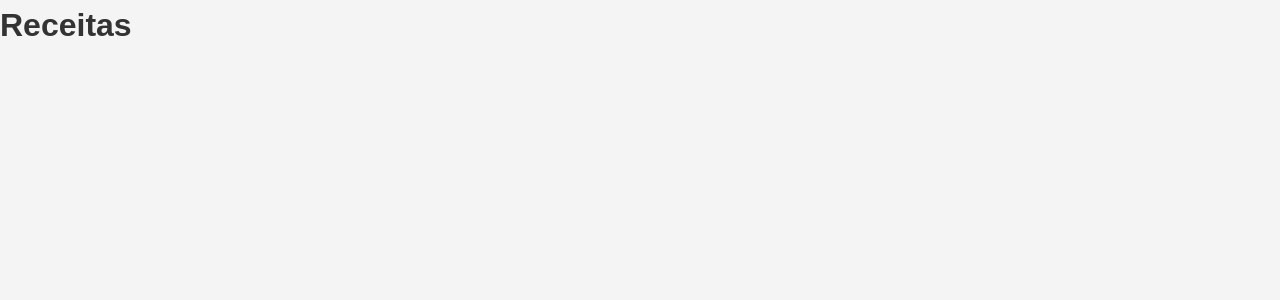
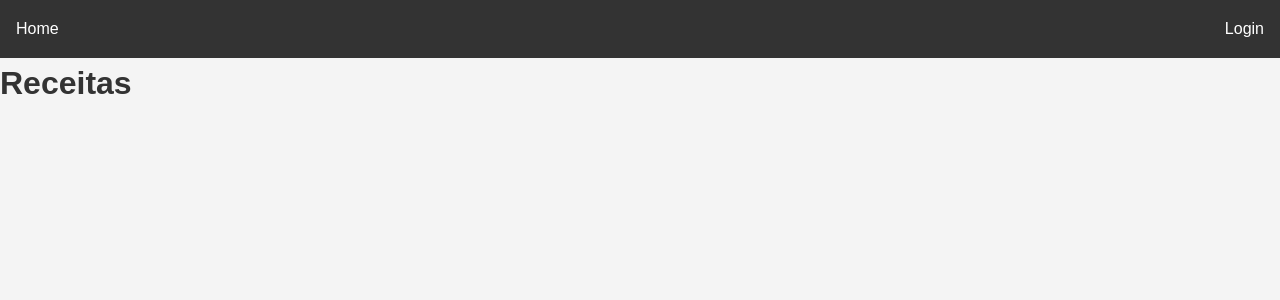
Before and after one commit to MateusCarvalho98/p-e-m, a Next.js app: page /receitas in a window 1280 px wide. Shown: the top 300 px of the page. Built offline with nearby package versions, Linux system fonts and the light colour scheme.

Commit message:
feat: Advancing with main page

```diff
--- a/next.config.mjs
+++ b/next.config.mjs
@@ -1,4 +1,10 @@
 /** @type {import('next').NextConfig} */
-const nextConfig = {}
+const nextConfig = {
+  images: {
+    remotePatterns: [
+      { protocol: 'https', hostname: 'lh3.googleusercontent.com', port: '' },
+    ],
+  },
+}
 
 export default nextConfig
--- a/src/UI/header.tsx
+++ b/src/UI/header.tsx
@@ -1,13 +1,52 @@
-import '../UI/styles/header.css'
+'use client'
+import React, { useContext } from 'react'
+import Link from 'next/link'
+import { Auth0Context } from '@auth0/auth0-react'
+import Image from 'next/image'
+import '@/UI/styles/header.css'
 
-// Only a preview, this is not the actual header
-export default function Header() {
+const Header = () => {
+  const { user, logout } = useContext(Auth0Context)
   return (
-    <div className="headerContainer">
-      <p>Home</p>
-      <p>Contas</p>
-      <p>Receitas</p>
-      <p>Despesas</p>
-    </div>
+    <header className="header">
+      <nav className="nav">
+        <ul className="ul">
+          <li className="li">
+            <Link className="link" href="/">
+              Home
+            </Link>
+          </li>
+        </ul>
+        <ul className="ul">
+          {user ? (
+            <>
+              <li className="li">
+                <Image
+                  src={user.picture || '/images/default-avatar.png'}
+                  alt={`${user.given_name}'s profile`}
+                  className="profileImage"
+                  width={1000}
+                  height={1000}
+                />
+              </li>
+              <li className="li">Olá, {user.given_name}</li>
+              <li className="li">
+                <button className="button" onClick={() => logout()}>
+                  Logout
+                </button>
+              </li>
+            </>
+          ) : (
+            <li className="li">
+              <Link className="link" href="/login">
+                Login
+              </Link>
+            </li>
+          )}
+        </ul>
+      </nav>
+    </header>
   )
 }
+
+export default Header
--- a/src/UI/styles/header.css
+++ b/src/UI/styles/header.css
@@ -1,13 +1,49 @@
-.headerContainer {
+.header {
+  background: #333;
+  padding: 1rem;
+  color: #fff;
+}
+
+.nav {
   display: flex;
   justify-content: space-between;
   align-items: center;
-  height: 100px;
-  padding: 0 20px;
-  font-weight: 100;
 }
 
-.headerContainer p {
-  font-size: 20px;
-  font-weight: bold;
+.ul {
+  list-style-type: none;
+  margin: 0;
+  padding: 0;
+  display: flex;
+  gap: 1rem;
 }
+
+.li {
+  margin: 0;
+  display: flex;
+  justify-content: center;
+  align-items: center;
+  text-align: center;
+}
+
+.link {
+  color: #fff;
+  text-decoration: none;
+  font-size: 1rem;
+}
+
+.button {
+  background: #555;
+  color: #fff;
+  border: none;
+  padding: 0.5rem 1rem;
+  cursor: pointer;
+  font-size: 1rem;
+}
+
+.profileImage {
+  border-radius: 50%;
+  width: 40px;
+  height: 40px;
+  object-fit: cover;
+}
--- a/src/app/layout.tsx
+++ b/src/app/layout.tsx
@@ -1,16 +1,15 @@
-'use client'
-import { Auth0Provider } from '@auth0/auth0-react'
-import { auth0Config } from '../../auth0-config'
 import type { Metadata } from 'next'
 import { Inter } from 'next/font/google'
 import './global.css'
+import Header from '@/UI/header'
+import Auth0LayoutProvider from '@/providers/auth0LayoutProvider'
 
 const inter = Inter({ subsets: ['latin'] })
 
-// export const metadata: Metadata = {
-//   title: 'P-E-M',
-//   description: 'Personal Exchange Manager',
-// }
+export const metadata: Metadata = {
+  title: 'P-E-M',
+  description: 'Personal Exchange Manager',
+}
 
 export default function RootLayout({
   children,
@@ -18,14 +17,12 @@ export default function RootLayout({
   children: React.ReactNode
 }) {
   return (
-    <Auth0Provider
-      domain={auth0Config.domain}
-      clientId={auth0Config.clientId}
-      authorizationParams={{ redirect_uri: auth0Config.redirectUri }}
-    >
+    <Auth0LayoutProvider>
       <html lang="pt-br">
-        <body>{children}</body>
+        <body>
+          <Header /> {children}
+        </body>
       </html>
-    </Auth0Provider>
+    </Auth0LayoutProvider>
   )
 }
--- a/src/app/page.tsx
+++ b/src/app/page.tsx
@@ -20,7 +20,6 @@ function Home() {
       <div>
         {!isLoading ? (
           <>
-            <LogoutButton />
             <ContainerContas />
           </>
         ) : (
--- /dev/null
+++ b/src/providers/auth0LayoutProvider.tsx
@@ -0,0 +1,19 @@
+'use client'
+import { Auth0Provider } from '@auth0/auth0-react'
+import { auth0Config } from '../../auth0-config'
+
+export default function Auth0LayoutProvider({
+  children,
+}: {
+  children: React.ReactNode
+}) {
+  return (
+    <Auth0Provider
+      domain={auth0Config.domain}
+      clientId={auth0Config.clientId}
+      authorizationParams={{ redirect_uri: auth0Config.redirectUri }}
+    >
+      {children}
+    </Auth0Provider>
+  )
+}
```
